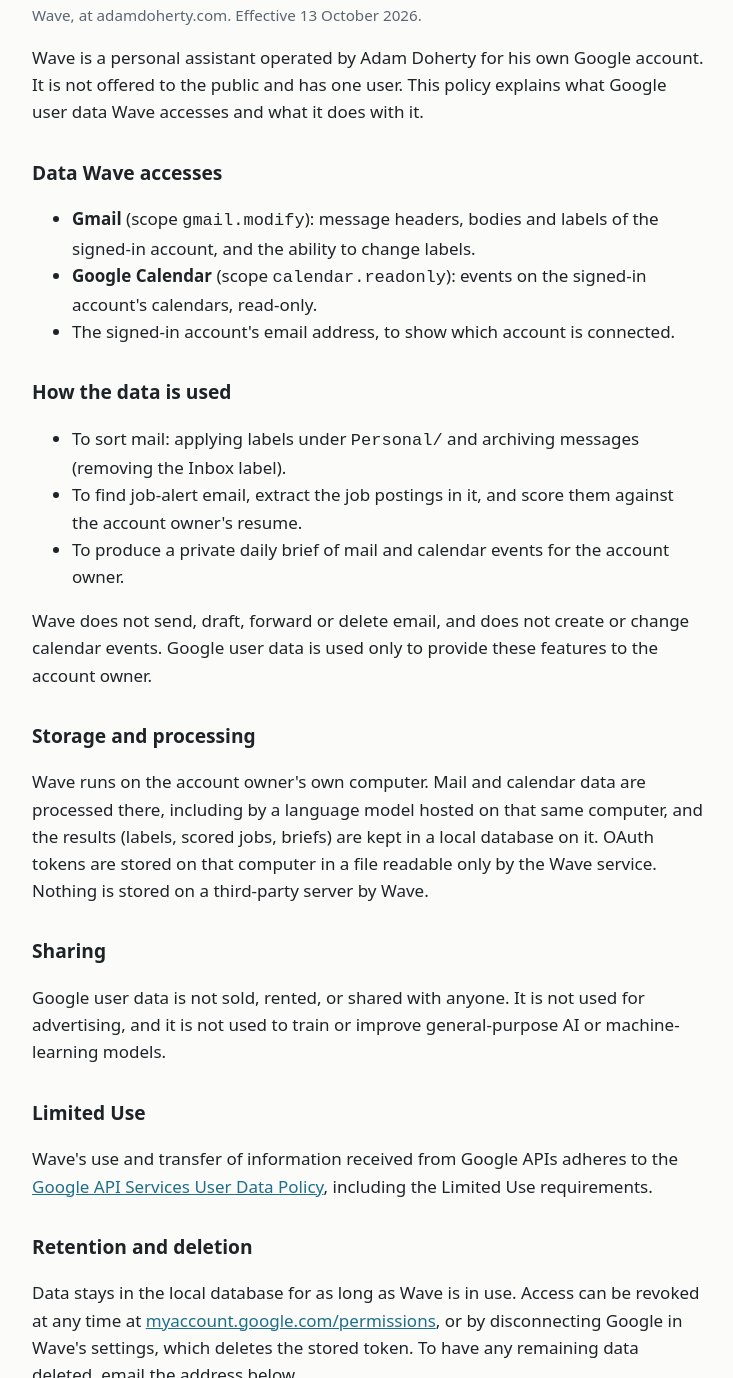
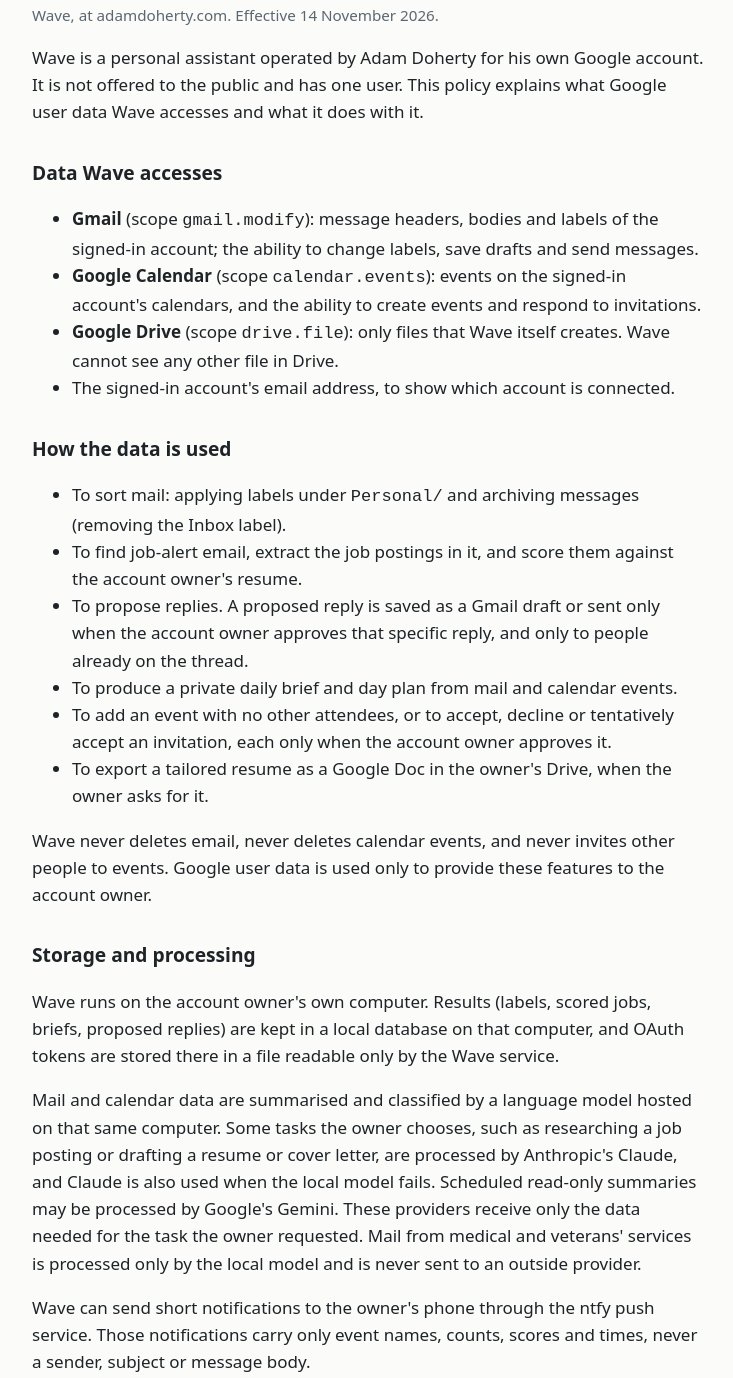
Before and after one commit to adamdoherty-arc/adamdoherty, a plain HTML site: page privacy.html in a window 1280 px wide. Shown: the part 150-1528 px from the top of the page, without its empty margins (272-1005 px from the left). Drawn offline with Linux system fonts and the light colour scheme.

Commit message:
adamdoherty.com: match privacy policy to Wave's current Google scopes; add Namecheap hosting deploy
Policy now covers calendar.events, drive.file, approved reply drafts/sends, and the Claude/Gemini/ntfy
processors. Adds .htaccess (HTTPS, no-www, /privacy and /terms) and a cPanel upload path.

Co-Authored-By: Claude Opus 5.5 (1M context) <noreply@anthropic.com>

```diff
--- a/privacy.html
+++ b/privacy.html
@@ -11,14 +11,15 @@
   <header><a class="home" href="/">Adam Doherty</a></header>
   <main>
     <h1>Privacy policy</h1>
-    <p class="meta">Wave, at adamdoherty.com. Effective 13 October 2026.</p>
+    <p class="meta">Wave, at adamdoherty.com. Effective 14 November 2026.</p>
 
     <p>Wave is a personal assistant operated by Adam Doherty for his own Google account. It is not offered to the public and has one user. This policy explains what Google user data Wave accesses and what it does with it.</p>
 
     <h2>Data Wave accesses</h2>
     <ul>
-      <li><strong>Gmail</strong> (scope <code>gmail.modify</code>): message headers, bodies and labels of the signed-in account, and the ability to change labels.</li>
-      <li><strong>Google Calendar</strong> (scope <code>calendar.readonly</code>): events on the signed-in account's calendars, read-only.</li>
+      <li><strong>Gmail</strong> (scope <code>gmail.modify</code>): message headers, bodies and labels of the signed-in account; the ability to change labels, save drafts and send messages.</li>
+      <li><strong>Google Calendar</strong> (scope <code>calendar.events</code>): events on the signed-in account's calendars, and the ability to create events and respond to invitations.</li>
+      <li><strong>Google Drive</strong> (scope <code>drive.file</code>): only files that Wave itself creates. Wave cannot see any other file in Drive.</li>
       <li>The signed-in account's email address, to show which account is connected.</li>
     </ul>
 
@@ -26,15 +27,20 @@
     <ul>
       <li>To sort mail: applying labels under <code>Personal/</code> and archiving messages (removing the Inbox label).</li>
       <li>To find job-alert email, extract the job postings in it, and score them against the account owner's resume.</li>
-      <li>To produce a private daily brief of mail and calendar events for the account owner.</li>
+      <li>To propose replies. A proposed reply is saved as a Gmail draft or sent only when the account owner approves that specific reply, and only to people already on the thread.</li>
+      <li>To produce a private daily brief and day plan from mail and calendar events.</li>
+      <li>To add an event with no other attendees, or to accept, decline or tentatively accept an invitation, each only when the account owner approves it.</li>
+      <li>To export a tailored resume as a Google Doc in the owner's Drive, when the owner asks for it.</li>
     </ul>
-    <p>Wave does not send, draft, forward or delete email, and does not create or change calendar events. Google user data is used only to provide these features to the account owner.</p>
+    <p>Wave never deletes email, never deletes calendar events, and never invites other people to events. Google user data is used only to provide these features to the account owner.</p>
 
     <h2>Storage and processing</h2>
-    <p>Wave runs on the account owner's own computer. Mail and calendar data are processed there, including by a language model hosted on that same computer, and the results (labels, scored jobs, briefs) are kept in a local database on it. OAuth tokens are stored on that computer in a file readable only by the Wave service. Nothing is stored on a third-party server by Wave.</p>
+    <p>Wave runs on the account owner's own computer. Results (labels, scored jobs, briefs, proposed replies) are kept in a local database on that computer, and OAuth tokens are stored there in a file readable only by the Wave service.</p>
+    <p>Mail and calendar data are summarised and classified by a language model hosted on that same computer. Some tasks the owner chooses, such as researching a job posting or drafting a resume or cover letter, are processed by Anthropic's Claude, and Claude is also used when the local model fails. Scheduled read-only summaries may be processed by Google's Gemini. These providers receive only the data needed for the task the owner requested. Mail from medical and veterans' services is processed only by the local model and is never sent to an outside provider.</p>
+    <p>Wave can send short notifications to the owner's phone through the ntfy push service. Those notifications carry only event names, counts, scores and times, never a sender, subject or message body.</p>
 
     <h2>Sharing</h2>
-    <p>Google user data is not sold, rented, or shared with anyone. It is not used for advertising, and it is not used to train or improve general-purpose AI or machine-learning models.</p>
+    <p>Google user data is not sold, rented, or shared with anyone other than the processing providers named above, and only to perform the owner's requested tasks. It is not used for advertising, and it is not used to train or improve general-purpose AI or machine-learning models.</p>
 
     <h2>Limited Use</h2>
     <p>Wave's use and transfer of information received from Google APIs adheres to the <a href="https://developers.google.com/terms/api-services-user-data-policy">Google API Services User Data Policy</a>, including the Limited Use requirements.</p>
```
Also changed, not shown: index.html (+4 -2 lines), terms.html (+1 -1 lines), 3 other files.
